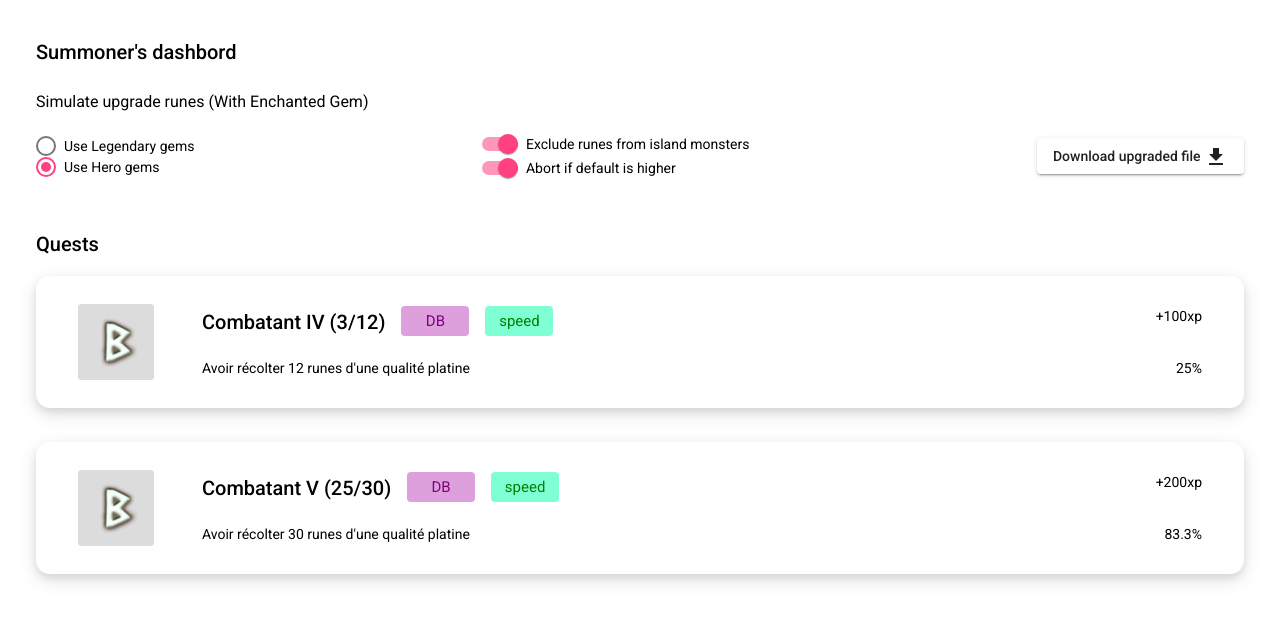
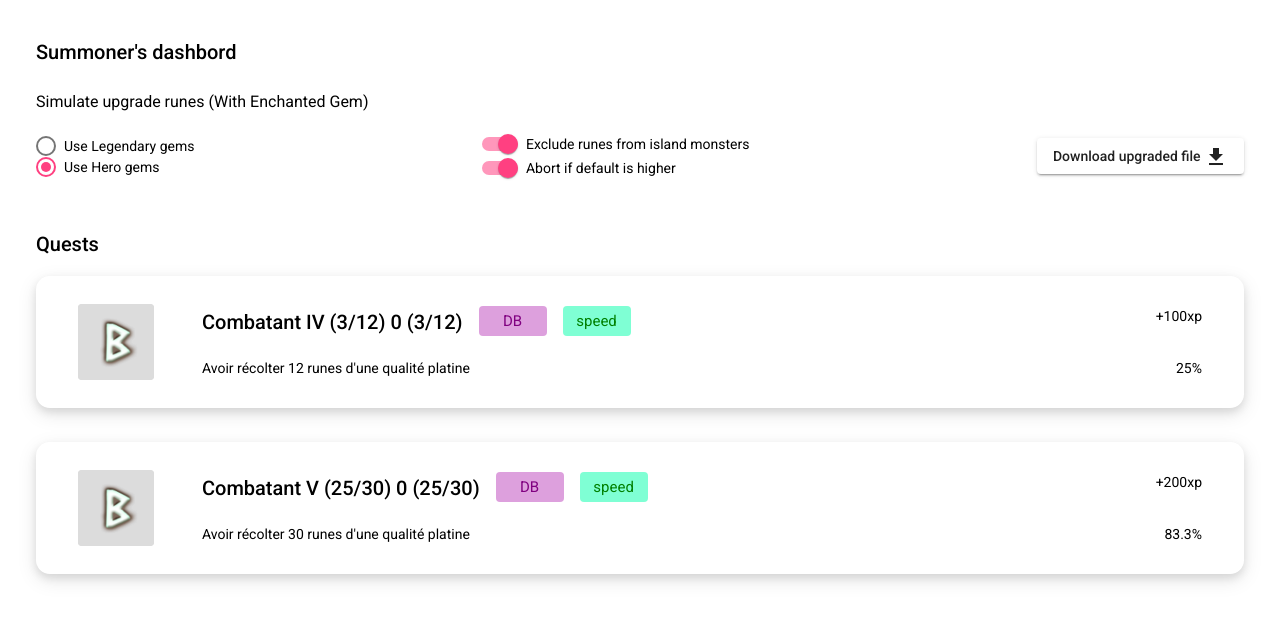
Before and after one commit to n-tardieu/oh-my-runes, an Angular app: page /dashboard in a window 1280 px wide. Shown: the top 622 px of the page. Built offline with nearby package versions, Linux system fonts and the light colour scheme.

Commit message:
feat(mission-card): add getTitle & getNumberRomanize

```diff
--- a/src/app/components/mission/mission-card/mission-card.component.html
+++ b/src/app/components/mission/mission-card/mission-card.component.html
@@ -9,7 +9,7 @@
 
             <div class="container-content-mission-section1">
                 <div class="container-content-mission-section1-title">
-                    <h2>{{mission.title}}</h2>
+                    <h2>{{ getTitle(mission)}}</h2>
                     <div *ngFor="let type of mission.tag ">
                         <tag [type]=type></tag>
                     </div>
--- a/src/app/components/mission/mission-card/mission-card.component.ts
+++ b/src/app/components/mission/mission-card/mission-card.component.ts
@@ -16,4 +16,21 @@ export class MissionCardComponent implements OnInit {
   ngOnInit(): void {
   }
 
+  getTitle(m: Mission) {
+    return `${m.title} ${this.getNumberRomanize(m.missionLevel)} (${m.avancementCount}/${m.target})`
+  }
+
+  // TODO
+  getNumberRomanize(number: number) {
+    if (number == 1) return 'I'
+    else if (number == 2) return 'II'
+    else if (number == 3) return 'III'
+    else if (number == 4) return 'IV'
+    else if (number == 5) return 'V'
+    else if (number == 6) return 'VI'
+    else if (number == 7) return 'VII'
+    else if (number == 8) return 'VIII'
+    else return '0'
+  }
+
 }
```
